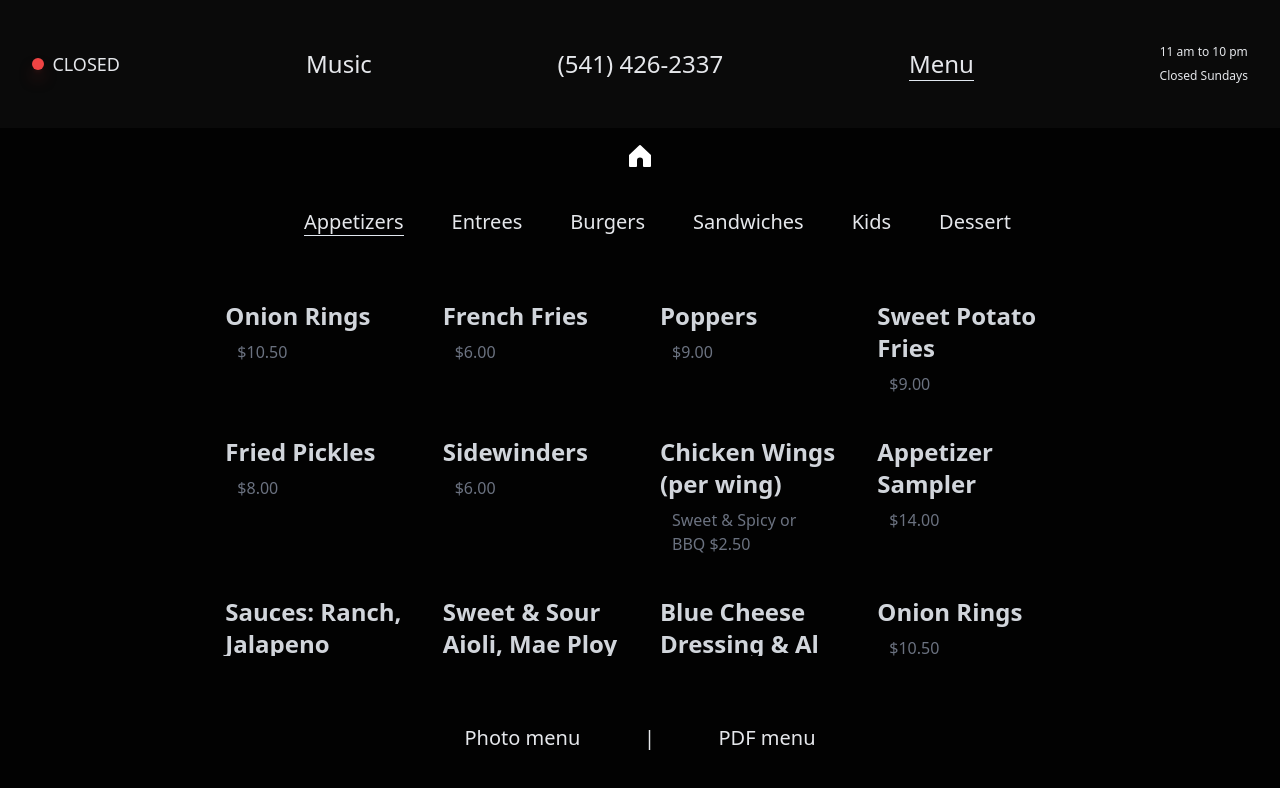
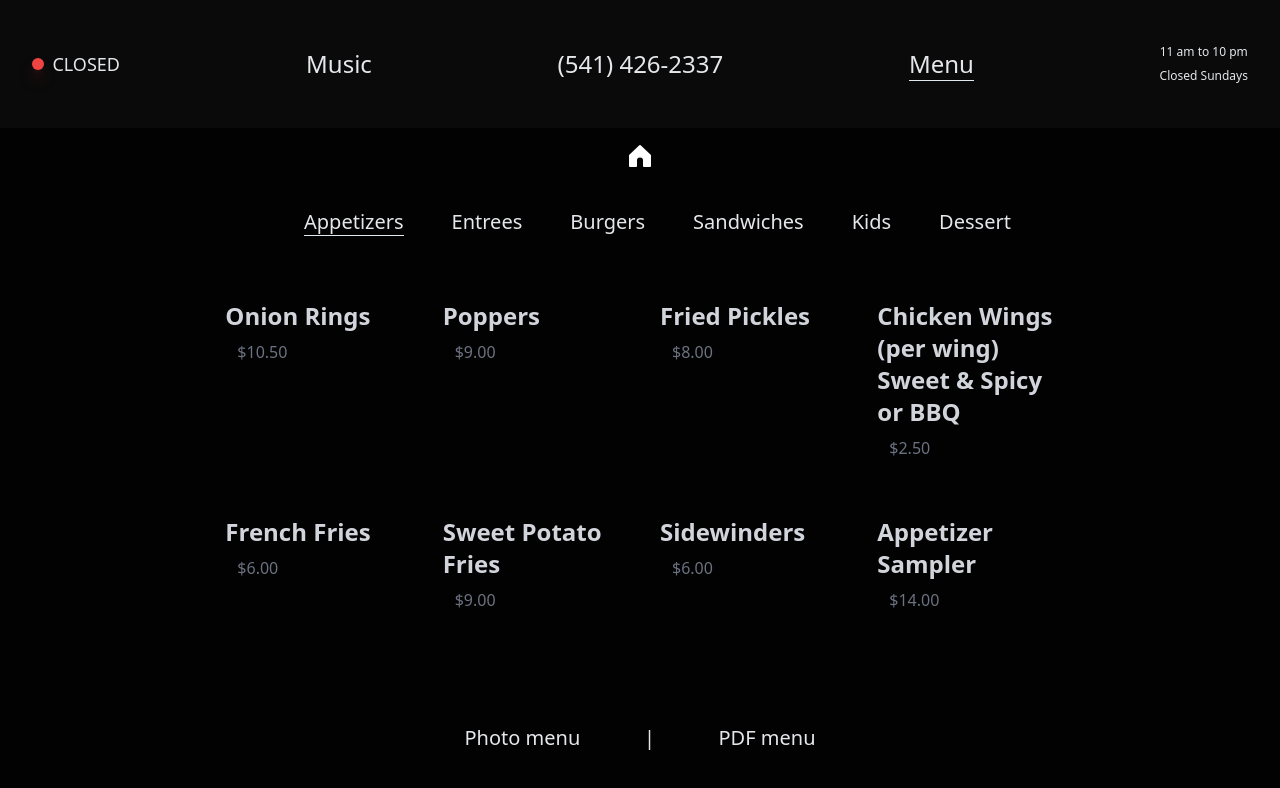
Before and after one commit to garikAsplund/range_rider, a SvelteKit app: page /menu/apps in a window 1280 px wide. Shown: the top 788 px of the page. Built offline with nearby package versions, Linux system fonts and the light colour scheme.

Commit message:
bunch of menu things

```diff
--- /dev/null
+++ b/src/lib/components/MenuSection.svelte
@@ -0,0 +1,14 @@
+<script lang="ts">
+    export let section;
+</script>
+
+<div class="flex justify-center w-full overflow-scroll">
+	<div class="grid w-2/3 h-full grid-cols-1 gap-4 mt-8 md:grid-cols-2 lg:grid-cols-3 xl:grid-cols-4">
+		{#each section as item}
+				<div class="p-3">
+					<h2 class="text-2xl font-semibold text-gray-300">{item.name}</h2>
+					<p class="mx-3 mt-2 text-gray-500">{item.price}</p>
+				</div>
+		{/each}
+	</div>
+</div>
--- /dev/null
+++ b/src/lib/menu.ts
@@ -0,0 +1,87 @@
+// menuData.js
+
+const appetizers = [
+    { name: "Onion Rings", price: "$10.50" },
+    { name: "Poppers", price: "$9.00" },
+    { name: "Fried Pickles", price: "$8.00" },
+    { name: "Chicken Wings (per wing) Sweet & Spicy or BBQ", price: "$2.50" },
+    { name: "French Fries", price: "$6.00" },
+    { name: "Sweet Potato Fries", price: "$9.00" },
+    { name: "Sidewinders", price: "$6.00" },
+    { name: "Appetizer Sampler", price: "$14.00", description: "mix of deep fried pickles, poppers and onion rings" }
+];
+
+const sauces = [
+    { name: "Ranch, Jalapeno Ranch, Fry Sauce, Tarter, BBQ", price: "$0.75" },
+    { name: "Sweet & Sour Aioli, Mae Ploy", price: "$1.25" },
+    { name: "Blue Cheese Dressing & A1", price: "$1.75" }
+];
+
+const soupAndSalad = [
+    { name: "Cup of Soup", price: "$5.00" },
+    { name: "Bowl of Soup", price: "$8.00" },
+    { name: "Side Salad and Bowl of Soup with Toast", price: "$12.00" },
+    { name: "Dinner Salad with Toast", price: "$12.00" },
+    { name: "Side Salad", price: "$7.00" },
+    { name: "Caesar Salad", price: "$11.00", description: "Creamy Caesar salad with croutons and parmesan with toast" }
+];
+
+const saladAddOns = [
+    { name: "Add Grilled Chicken", price: "$5.50" },
+    { name: "Shrimp", price: "$5.50" },
+    { name: "Steak", price: "$9.00" },
+    { name: "Bison", price: "$15" },
+    { name: "Bacon", price: "$2.00" },
+    { name: "Portabella Mushroom", price: "$5.00" }
+];
+
+const entrees = [
+    { name: "Chicken Strips", price: "$11.00", description: "Hand-cut and buttermilk battered to order. Served with sweet & sour sauce." },
+    { name: "Coconut Chicken Strips", price: "$14.00", description: "Hand-cut and breaded with coconut and panko. Served with Sweet & Sour Aioli." },
+    { name: "Steak Strips", price: "$14.00", description: "Charbroiled hand-cut tender steak strips" },
+    { name: "Bison Bites", price: "$19.00", description: "Charbroiled hand-cut bison strips" },
+    { name: "Fish & Chips", price: "$17.00", description: "Six crispy golden pieces of Alaskan cod served with Lemon Caper Dill Aioli & lemon." },
+    { name: "Carman Ranch Minute Steak", price: "$27.00", description: "Two 4 oz charbroiled tenderloin cuts" },
+    { name: "Coconut Shrimp", price: "$14.00", description: "Crispy and delicious- served with creamy sweet & sour sauce." }
+];
+
+const burgers = [
+    { name: "Beef Burger", price: "$14.00", description: "6 Ranch hand-formed charbroiled burger topped with mayo, lettuce, tomato, onion, pickle on a Tuscan bun" },
+    { name: "Cheeseburger", price: "$15.50", description: "6 Ranch hand-formed charbroiled beef burger with your choice of pepper jack, cheddar, swiss or blue cheese. Topped with mayo, lettuce, tomato, onion, pickle on a Tuscan bun" },
+    { name: "Bacon Cheeseburger", price: "$17.50", description: "6 Ranch hand-formed charbroiled beef patty with Honey Smoked Bacon and your choice of pepper jack, cheddar, swiss or blue cheese. Topped with mayo, lettuce, tomato, onion and pickle on a Tuscan bun" },
+    { name: "Range Rider Burger", price: "$19.50", description: "6 Ranch hand-formed charbroiled beef burger topped with pepper jack cheese, jalapeños, bacon, onion rings, pickle, lettuce, tomato and mayo on a Tuscan bun" },
+    { name: "Black Bean Burger", price: "$12.50", description: "Grilled black bean burger on ciabatta with garlic aioli and served with lettuce, tomato, onion and pickle on a Tuscan bun" }
+];
+
+const sandwiches = [
+    { name: "Chicken Breast Sandwich", price: "$11.50", description: "Charbroiled and topped with mayo, lettuce, tomato, onion and pickles on a ciabatta" },
+    { name: "Coconut Chicken Sandwich", price: "$14.00", description: "Hand-breaded coconut and panko chicken served on a toasted Tuscan bun, topped with a creamy sweet and sour aioli, cucumber, cilantro and siracha" },
+    { name: "Reuben Sandwich", price: "$17.00", description: "Corned beef with sauerkraut and Swiss cheese with Russian dressing on toasted marbled rye." },
+    { name: "Fried Cod Sandwich", price: "$16.00", description: "Hand-breaded and fried, served on toasted Tuscan bun with cucumbers and lemon caper dill aioli" },
+    { name: "Portabella Mushroom Sandwich", price: "$15.00", description: "Balsamic glazed portabella mushroom on a Tuscan bun with garlic aioli, roasted red pepper and goat cheese" },
+    { name: "Turkey Sandwich", price: "$15.50", description: "Deli sliced turkey breast served on sourdough with lettuce, tomato, onion, pickle, mayo and choice of cheese (Cheddar, Pepper Jack, or Swiss)" },
+    { name: "B.L.T.", price: "$11.00", description: "Bacon, lettuce, tomato, and mayo on toasted sourdough" }
+];
+
+const kids = [
+    { name: "Mini Corn Dogs", price: "$7", description: "with choice of side" },
+    { name: "Grilled Cheese", price: "$9", description: "with choice of side" },
+    { name: "Chicken Strips", price: "$8", description: "with choice of side" },
+    { name: "Plain Kid's Burger", price: "$10", description: "plain buttered bun with choice of side" }
+];
+
+const dessert = [
+    { name: "Sugartime Bakery selections", price: "$5.00", description: "Ask us for our current selections" }
+];
+
+export {
+    appetizers,
+    sauces,
+    soupAndSalad,
+    saladAddOns,
+    entrees,
+    burgers,
+    sandwiches,
+    kids,
+    dessert
+};
--- a/src/routes/+layout.svelte
+++ b/src/routes/+layout.svelte
@@ -78,7 +78,7 @@
 
 	<!-- <slot /> -->
 	<div
-		class="relative flex flex-col items-center justify-center w-full overflow-hidden text-gray-200"
+		class="relative flex flex-col w-full overflow-hidden text-gray-200"
 	>
 		{@render children()}
 	</div>
--- a/src/routes/menu/+layout.svelte
+++ b/src/routes/menu/+layout.svelte
@@ -14,7 +14,7 @@
 </script>
 
 <div
-	class="relative flex flex-col items-center justify-center w-full md:bg-black/80 bg-black/50"
+	class="relative flex flex-col items-center w-full md:bg-black/80 bg-black/50"
 	style="height: calc(100vh - {navbarHeight}px);"
 >
 	<!-- Home button -->
@@ -35,9 +35,9 @@
 		</a>
 	</div>
 
-	<!-- Main menu button -->
+	<!-- Back button -->
 	<div class="fixed top-4 left-4 md:hidden {$page.data.path.includes('Menu/') ? '' : 'hidden'}">
-		<a href="/menu" aria-label="Main menu">
+		<a href="/menu" aria-label="Back to main menu">
 			<svg
 				xmlns="http://www.w3.org/2000/svg"
 				width="24"
@@ -48,10 +48,7 @@
 				stroke-width="2"
 				stroke-linecap="round"
 				stroke-linejoin="round"
-				class="lucide lucide-utensils-crossed"
-				><path d="m16 2-2.3 2.3a3 3 0 0 0 0 4.2l1.8 1.8a3 3 0 0 0 4.2 0L22 8" /><path
-					d="M15 15 3.3 3.3a4.2 4.2 0 0 0 0 6l7.3 7.3c.7.7 2 .7 2.8 0L15 15Zm0 0 7 7"
-				/><path d="m2.1 21.8 6.4-6.3" /><path d="m19 5-7 7" /></svg
+				class="lucide lucide-arrow-left"><path d="m12 19-7-7 7-7" /><path d="M19 12H5" /></svg
 			>
 		</a>
 	</div>
--- a/src/routes/menu/+page.svelte
+++ b/src/routes/menu/+page.svelte
@@ -1,21 +1,25 @@
 <!-- Specials -->
-<div class="items-center hidden md:flex">
+<div class="fixed justify-center hidden mt-24 md:flex">
 	<a
-		href="/specials.avif"
-		target="_blank"
-		class="text-3xl font-thin hover:text-gray-300"
-		aria-label="See our specials">See our specials</a
-	>
+	href="/specials.avif"
+	target="_blank"
+	class="text-3xl font-thin hover:text-gray-300"
+	aria-label="See our specials">See our specials</a
+>
 </div>
 
 <!-- Menu nav -->
-<nav
-	class="flex flex-col items-center justify-center w-2/3 m-12 text-2xl font-thin md:hidden"
->
+<nav class="flex flex-col items-center justify-center w-2/3 m-12 text-2xl font-thin md:hidden">
 	<a href="/menu/apps" class="p-6" aria-label="Appetizers">Appetizers</a>
 	<a href="/menu/entrees" class="p-6" aria-label="Entrees">Entrees</a>
 	<a href="/menu/burgers" class="p-6" aria-label="Burgers">Burgers</a>
 	<a href="/menu/sandwiches" class="p-6" aria-label="Sandwiches">Sandwiches</a>
 	<a href="/menu/kids" class="p-6" aria-label="Kids">Kids</a>
 	<a href="/menu/dessert" class="p-6" aria-label="Dessert">Dessert</a>
+	<a
+		href="/specials.avif"
+		target="_blank"
+		class="p-6 text-2xl font-thin hover:text-gray-300"
+		aria-label="See our specials">Specials</a
+	>
 </nav>
--- a/src/routes/menu/apps/+page.svelte
+++ b/src/routes/menu/apps/+page.svelte
@@ -1,39 +1,6 @@
 <script lang="ts">
-	const appetizers: Array<{name: string; price: string}>= [
-    { name: "Onion Rings", price: "$10.50" },
-    { name: "French Fries", price: "$6.00" },
-    { name: "Poppers", price: "$9.00" },
-    { name: "Sweet Potato Fries", price: "$9.00" },
-    { name: "Fried Pickles", price: "$8.00" },
-    { name: "Sidewinders", price: "$6.00" },
-    { name: "Chicken Wings (per wing)", price: "Sweet & Spicy or BBQ $2.50" },
-    { name: "Appetizer Sampler", price: "$14.00" },
-    { name: "Sauces: Ranch, Jalapeno Ranch, Fry Sauce, Tartar, BBQ", price: "$0.75" },
-    { name: "Sweet & Sour Aioli, Mae Ploy", price: "$1.25" },
-    { name: "Blue Cheese Dressing & Al", price: "$1.75" },
-
-	{ name: "Onion Rings", price: "$10.50" },
-    { name: "French Fries", price: "$6.00" },
-    { name: "Poppers", price: "$9.00" },
-    { name: "Sweet Potato Fries", price: "$9.00" },
-    { name: "Fried Pickles", price: "$8.00" },
-    { name: "Sidewinders", price: "$6.00" },
-    { name: "Chicken Wings (per wing)", price: "Sweet & Spicy or BBQ $2.50" },
-    { name: "Appetizer Sampler", price: "$14.00" },
-    { name: "Sauces: Ranch, Jalapeno Ranch, Fry Sauce, Tartar, BBQ", price: "$0.75" },
-    { name: "Sweet & Sour Aioli, Mae Ploy", price: "$1.25" },
-    { name: "Blue Cheese Dressing & Al", price: "$1.75" }
-
-];
+	import MenuSection from "$lib/components/MenuSection.svelte";
+	import { appetizers } from "$lib/menu";
 </script>
 
-<div class="flex justify-center w-full overflow-scroll md:mb-36">
-	<div class="grid w-2/3 grid-cols-1 gap-4 mt-8 md:grid-cols-2 lg:grid-cols-3 xl:grid-cols-4">
-		{#each appetizers as item}
-				<div class="p-3">
-					<h2 class="text-2xl font-semibold text-gray-300">{item.name}</h2>
-					<p class="mx-3 mt-2 text-gray-500">{item.price}</p>
-				</div>
-		{/each}
-	</div>
-</div>
+<MenuSection section={appetizers} />
--- a/src/routes/menu/burgers/+page.svelte
+++ b/src/routes/menu/burgers/+page.svelte
@@ -1,5 +1,6 @@
 <script lang="ts">
-	import type { PageData } from './$types';
+	import MenuSection from "$lib/components/MenuSection.svelte";
+	import { burgers } from "$lib/menu";
+</script>
 
-	export let data: PageData;
-</script>
+<MenuSection section={burgers} />
--- a/src/routes/menu/dessert/+page.svelte
+++ b/src/routes/menu/dessert/+page.svelte
@@ -1,5 +1,6 @@
 <script lang="ts">
-	import type { PageData } from './$types';
+	import MenuSection from "$lib/components/MenuSection.svelte";
+	import { dessert } from "$lib/menu";
+</script>
 
-	export let data: PageData;
-</script>
+<MenuSection section={dessert} />
--- a/src/routes/menu/entrees/+page.svelte
+++ b/src/routes/menu/entrees/+page.svelte
@@ -1,5 +1,6 @@
 <script lang="ts">
-	import type { PageData } from './$types';
+	import MenuSection from '$lib/components/MenuSection.svelte';
+	import { entrees } from '$lib/menu';
+</script>
 
-	export let data: PageData;
-</script>
+<MenuSection section={entrees} />
--- a/src/routes/menu/kids/+page.svelte
+++ b/src/routes/menu/kids/+page.svelte
@@ -1,5 +1,6 @@
 <script lang="ts">
-	import type { PageData } from './$types';
+	import MenuSection from '$lib/components/MenuSection.svelte';
+	import { kids } from '$lib/menu';
+</script>
 
-	export let data: PageData;
-</script>
+<MenuSection section={kids} />
--- a/src/routes/menu/sandwiches/+page.svelte
+++ b/src/routes/menu/sandwiches/+page.svelte
@@ -1,5 +1,6 @@
 <script lang="ts">
-	import type { PageData } from './$types';
+	import MenuSection from '$lib/components/MenuSection.svelte';
+	import { sandwiches } from '$lib/menu';
+</script>
 
-	export let data: PageData;
-</script>
+<MenuSection section={sandwiches} />
```
